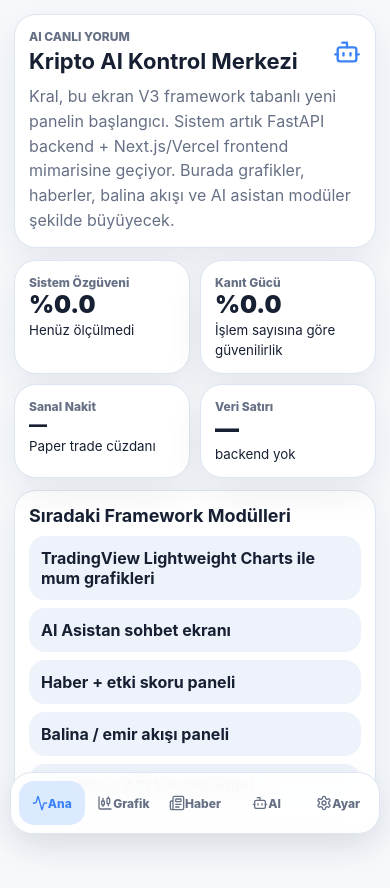
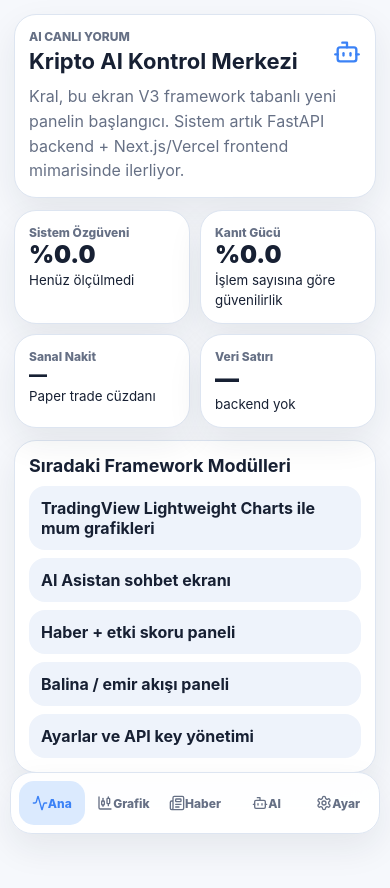
Before and after one commit to mehmetdem2005/Yeni-, a Next.js app in the folder frontend/: page / in a window 390 px wide. Shown: the top 888 px of the page. After the commit the page ends 865 px from the top, so only its background shows below. Built offline with nearby package versions, Linux system fonts and the light colour scheme; no server answers.

Commit message:
Use reusable mobile nav on dashboard home

```diff
--- a/frontend/app/page.tsx
+++ b/frontend/app/page.tsx
@@ -1,4 +1,5 @@
-import { Activity, Bot, CandlestickChart, Newspaper, Settings } from 'lucide-react';
+import { Bot } from 'lucide-react';
+import { MobileNav } from '@/components/MobileNav';
 import { apiGet } from '@/lib/api';
 
 type StatusResponse = {
@@ -44,7 +45,7 @@ export default async function HomePage() {
           <Bot size={28} color="var(--primary)" />
         </div>
         <p style={{ margin: 0, color: 'var(--muted)', lineHeight: 1.55 }}>
-          Kral, bu ekran V3 framework tabanlı yeni panelin başlangıcı. Sistem artık FastAPI backend + Next.js/Vercel frontend mimarisine geçiyor. Burada grafikler, haberler, balina akışı ve AI asistan modüler şekilde büyüyecek.
+          Kral, bu ekran V3 framework tabanlı yeni panelin başlangıcı. Sistem artık FastAPI backend + Next.js/Vercel frontend mimarisinde ilerliyor.
         </p>
       </section>
 
@@ -88,13 +89,7 @@ export default async function HomePage() {
         </div>
       </section>
 
-      <nav className="mobile-bottom-nav">
-        <a className="active" href="#"><Activity size={16} /> Ana</a>
-        <a href="#"><CandlestickChart size={16} /> Grafik</a>
-        <a href="#"><Newspaper size={16} /> Haber</a>
-        <a href="#"><Bot size={16} /> AI</a>
-        <a href="#"><Settings size={16} /> Ayar</a>
-      </nav>
+      <MobileNav active="/" />
     </main>
   );
 }
```
